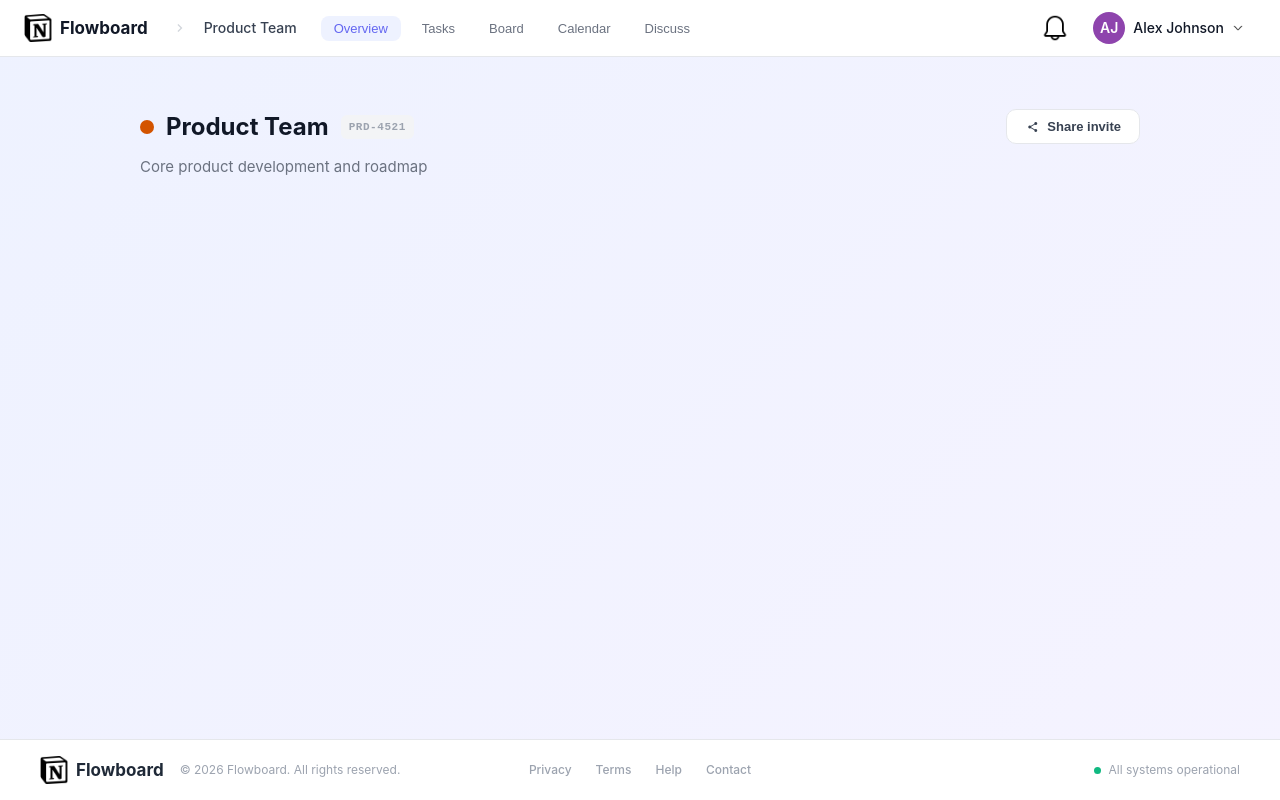
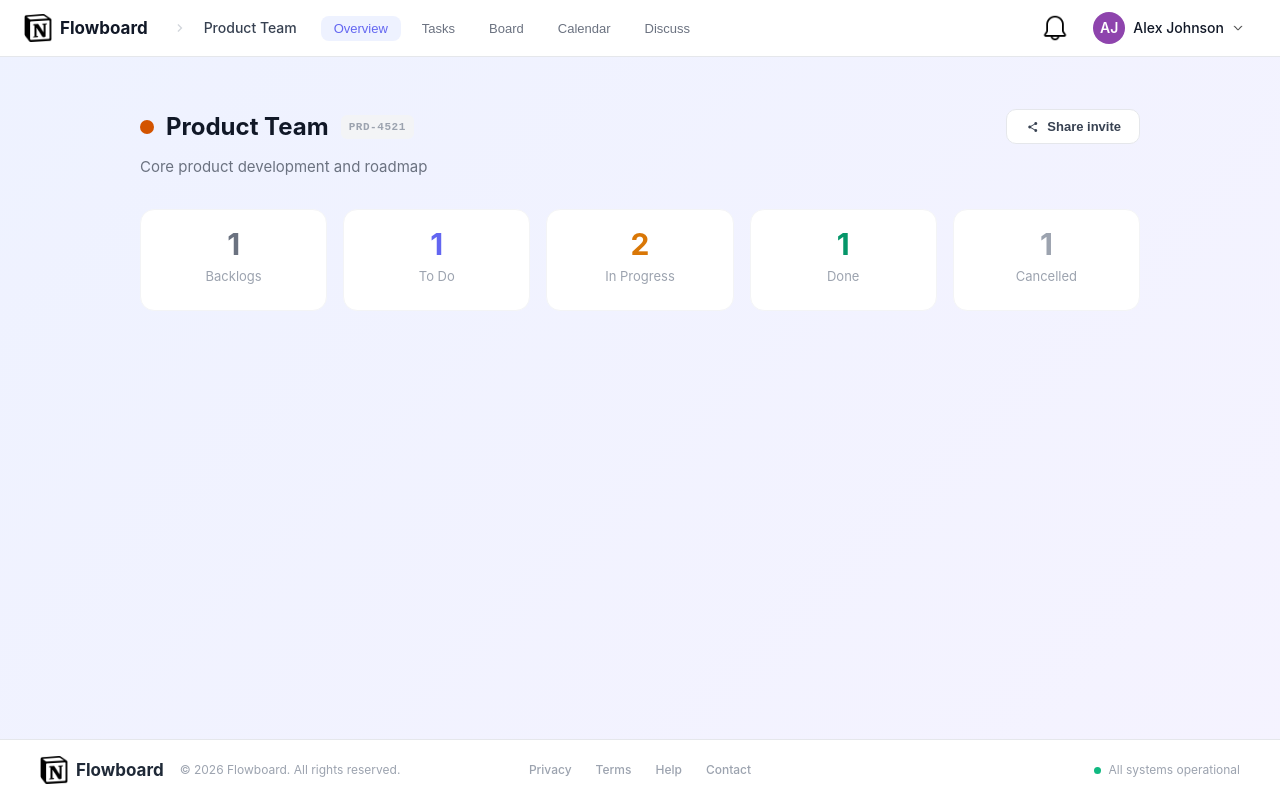
Before and after one commit to KhoaKhoa811/flowboard-ui, an Angular app: page /team-details/1/overview in a window 1280 px wide. Built offline with nearby package versions, Linux system fonts and the light colour scheme.

Commit message:
refactor: implement item board for task progress in team overview

```diff
--- /dev/null
+++ b/src/app/features/team-details/team-overview/item-board/item-board.html
@@ -0,0 +1,26 @@
+<div class="item-board-container">
+    <div class="item-container">
+        <div class="item-count" [style.color]="'backlogs' | itemBoardColor">1</div>
+        <div class="item-name">Backlogs</div>
+    </div>
+
+    <div class="item-container">
+        <div class="item-count" [style.color]="'todo' | itemBoardColor">1</div>
+        <div class="item-name">To Do</div>
+    </div>
+
+    <div class="item-container">
+        <div class="item-count" [style.color]="'inprogress' | itemBoardColor">2</div>
+        <div class="item-name">In Progress</div>
+    </div>
+
+    <div class="item-container">
+        <div class="item-count" [style.color]="'done' | itemBoardColor">1</div>
+        <div class="item-name">Done</div>
+    </div>
+
+    <div class="item-container">
+        <div class="item-count" [style.color]="'cancelled' | itemBoardColor">1</div>
+        <div class="item-name">Cancelled</div>
+    </div>
+</div>
--- /dev/null
+++ b/src/app/features/team-details/team-overview/item-board/item-board.scss
@@ -0,0 +1,27 @@
+.item-board-container {
+    display: grid;
+    grid-template-columns: repeat(5, 1fr);
+    gap: 16px;
+    margin-bottom: 36px;
+
+    .item-container {
+        background: rgb(255, 255, 255);
+        border-radius: 14px;
+        padding: 24px 16px;
+        border: 1.5px solid rgb(243, 244, 246);
+        text-align: center;
+
+        .item-count {
+            font-size: 30px;
+            font-weight: 700;
+            color: rgb(107, 114, 128);
+            display: inline-block
+        }
+
+        .item-name {
+            font-size: 13px;
+            color: rgb(156, 163, 175);
+            margin-top: 6px;
+        }
+    }
+}
--- a/src/app/features/team-details/team-overview/team-overview.html
+++ b/src/app/features/team-details/team-overview/team-overview.html
@@ -15,4 +15,7 @@
             Core product development and roadmap
         </p>
     </div>
+
+    <app-item-board></app-item-board>
+
 </div>
--- a/src/app/features/team-details/team-overview/team-overview.ts
+++ b/src/app/features/team-details/team-overview/team-overview.ts
@@ -1,10 +1,11 @@
 import { Component } from '@angular/core';
 import { NameColorPipe } from '../../../shared/pipes/name-color-pipe';
 import { MatIcon } from '@angular/material/icon';
+import { ItemBoard } from './item-board/item-board';
 
 @Component({
   selector: 'app-team-overview',
-  imports: [NameColorPipe, MatIcon],
+  imports: [NameColorPipe, MatIcon, ItemBoard],
   templateUrl: './team-overview.html',
   styleUrl: './team-overview.scss',
 })
```
Also changed, not shown: src/app/features/team-details/team-overview/item-board/item-board.ts (added, +10 -0 lines), 1 other file (tests, documents, lock files or other folders).
